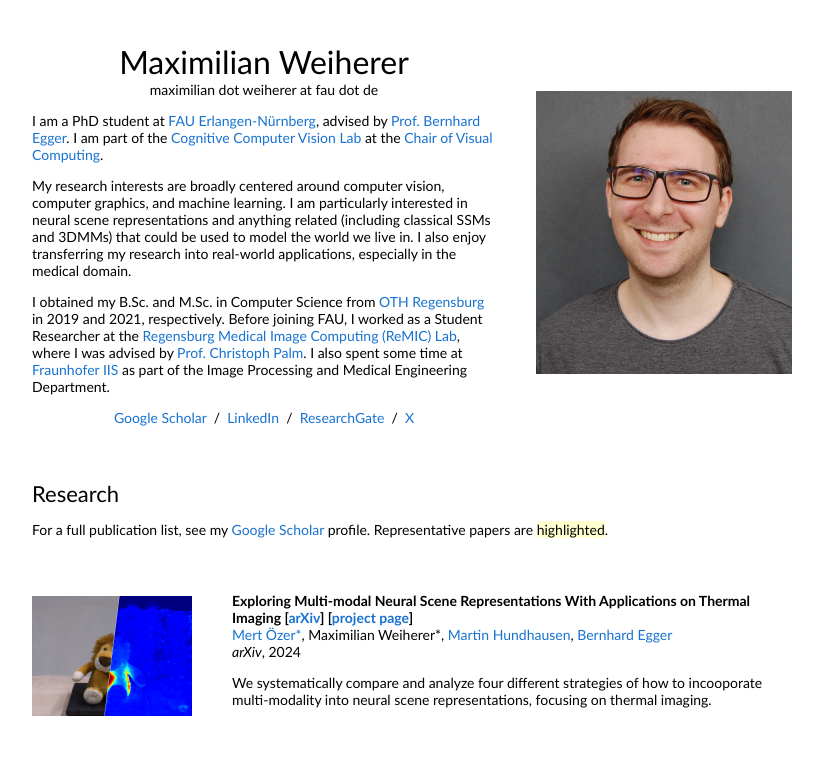
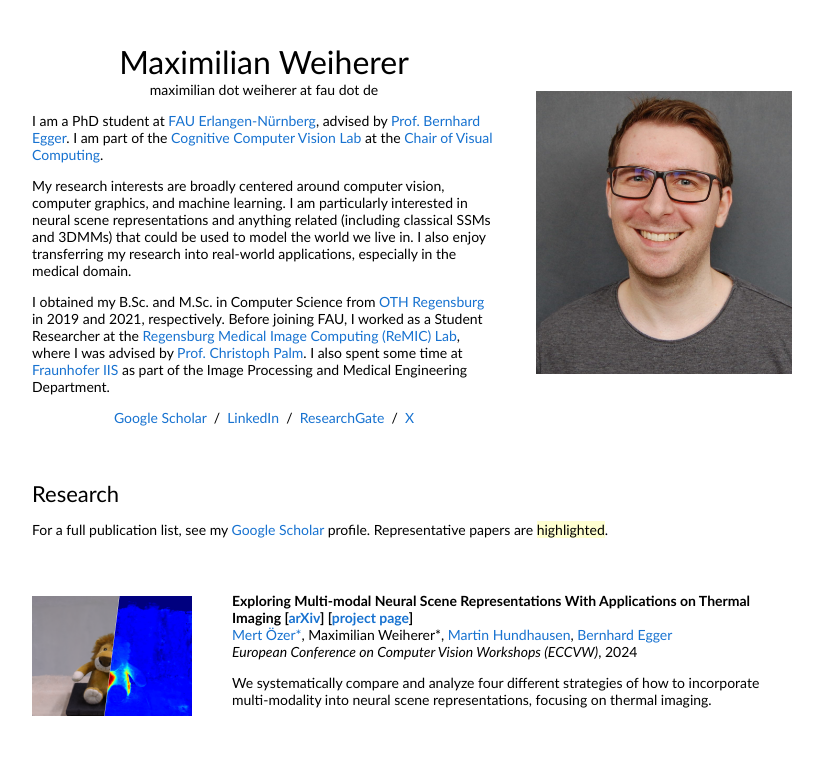
Before and after one commit to mweiherer/mweiherer.github.io, a plain HTML site: page index.html in a window 1280 px wide. Shown: the top 758 px of the page, without its empty margins (228-1051 px from the left). Drawn offline with Linux system fonts and the light colour scheme.

Commit message:
Update index.html

```diff
--- a/index.html
+++ b/index.html
@@ -93,8 +93,8 @@
 								<a href="https://www.linkedin.com/in/martin-hundhausen-0bb4a214a/">Martin Hundhausen</a>,
 								<a href="https://eggerbernhard.ch/">Bernhard Egger</a>
 								<br>
-								<em>arXiv</em>, 2024
-								<p>We systematically compare and analyze four different strategies of how to incooporate multi-modality into neural scene representations, focusing on thermal imaging. </p>
+								<em>European Conference on Computer Vision Workshops (ECCVW)</em>, 2024
+								<p>We systematically compare and analyze four different strategies of how to incorporate multi-modality into neural scene representations, focusing on thermal imaging. </p>
 							</td>
 						</tr>
 						<tr>
```
